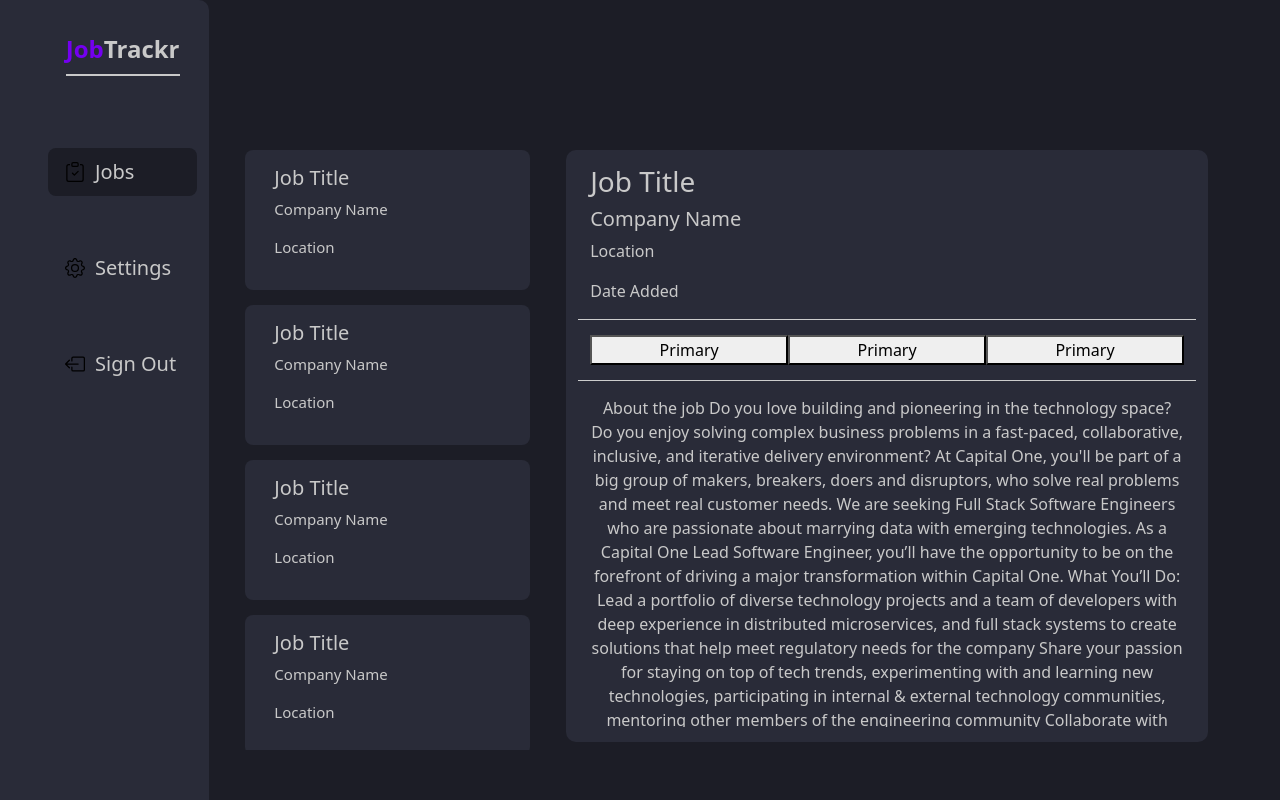
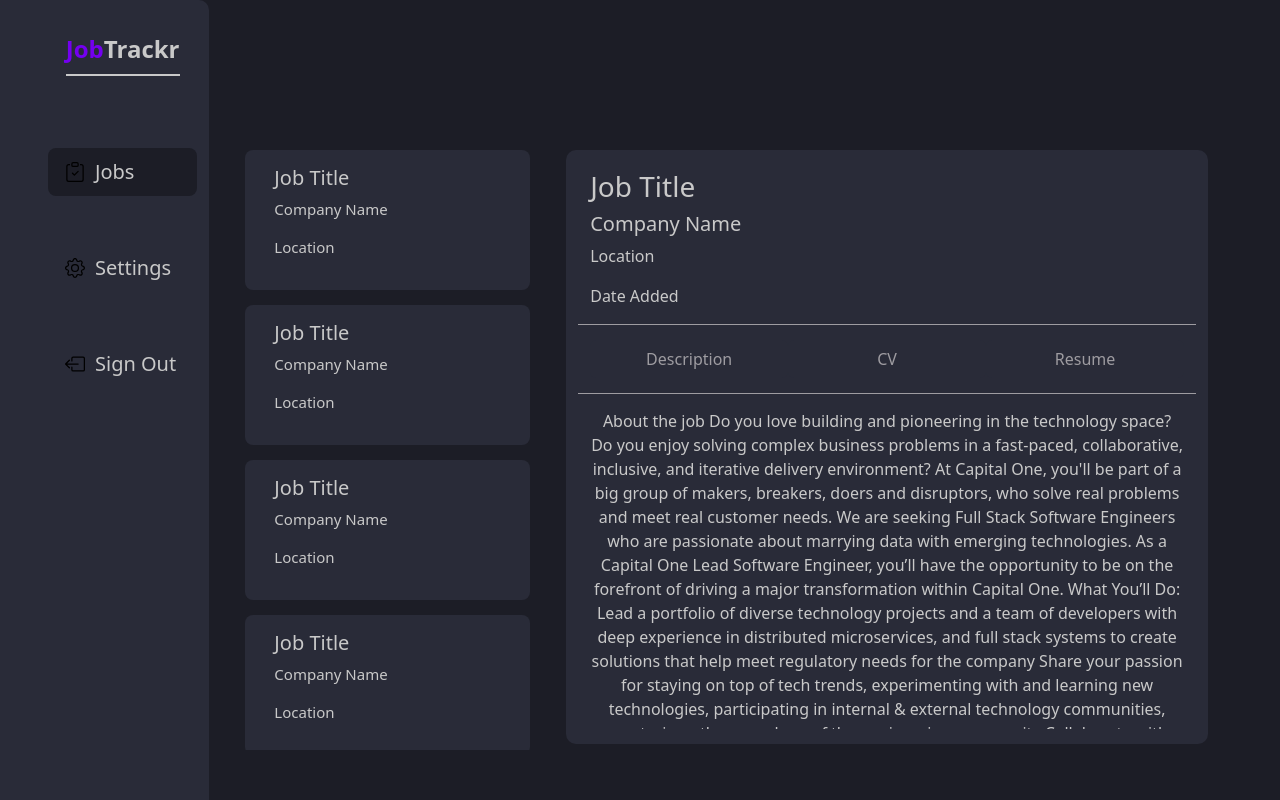
Before and after one commit to raghavSharma8269/JobTrackr, a React (Vite) app in the folder frontend/JobTrackrFrontend/: page / in a window 1280 px wide. Built offline with nearby package versions, Linux system fonts and the light colour scheme.

Commit message:
changed button style

```diff
--- a/frontend/JobTrackrFrontend/src/components/ExpandedJobCard.tsx
+++ b/frontend/JobTrackrFrontend/src/components/ExpandedJobCard.tsx
@@ -16,12 +16,11 @@ const ExpandedJobCard: React.FC<ExpandedJobCardProps> = ({ isVisible }) => {
             <div
                 className="col-12 col-md"
                 style={{
-                  borderBottom: "1px solid #ccc", // Correct camelCase for borderBottom
-                  paddingTop: "15px",
+                  borderBottom: "1px solid #9e9ca1",
                 }}
             >
 
-              <h3 className="text-start">Job Title</h3>
+              <h3 className="text-start" style={{paddingTop:"20px"}}>Job Title</h3>
               <h5 className="text-start">Company Name</h5>
               <p className="text-start">Location</p>
               <p className="text-start">Date Added</p>
@@ -29,7 +28,7 @@ const ExpandedJobCard: React.FC<ExpandedJobCardProps> = ({ isVisible }) => {
             <div
                 className="col-12 col-md"
                 style={{
-                  borderBottom: "1px solid #ccc", // Correct camelCase for borderBottom
+                  borderBottom: "1px solid #9e9ca1",
                 }}
             >
 
@@ -38,11 +37,11 @@ const ExpandedJobCard: React.FC<ExpandedJobCardProps> = ({ isVisible }) => {
 
               <div className="container text-center" style={{paddingTop: "15px", paddingBottom: "15px"}}>
                 <div className="row">
-                  <button type="button" className="col">Primary</button>
+                    <button type="button" className="col btn" style={{backgroundColor:"#292b38", color:"#9e9ca1"}}>Description</button>
 
-                  <button type="button" className="col">Primary</button>
+                    <button type="button" className="col btn" style={{backgroundColor:"#292b38", color:"#9e9ca1"}}>CV</button>
 
-                  <button type="button" className="col">Primary</button>
+                    <button type="button" className="col btn" style={{backgroundColor:"#292b38", color:"#9e9ca1"}}>Resume</button>
 
                 </div>
               </div>
@@ -62,7 +61,7 @@ const ExpandedJobCard: React.FC<ExpandedJobCardProps> = ({ isVisible }) => {
                     style={{
                         overflowY: "auto",
                         overflowX: "hidden",
-                        maxHeight: "calc(100vh - 469px)"
+                        maxHeight: "calc(100vh - 480px)"
 
                     }}
                 >
--- a/frontend/JobTrackrFrontend/src/components/JobCardComponent.tsx
+++ b/frontend/JobTrackrFrontend/src/components/JobCardComponent.tsx
@@ -10,7 +10,7 @@ const JobCardComponent = () => {
             <div className="row-100">
                 <button
                     type="button"
-                    className="btn btn-lg w-100" // Ensures full width
+                    className="btn btn-lg w-100"
                     style={{
                         backgroundColor: "#292b38",
                         color: "#c9c9c9",
```
